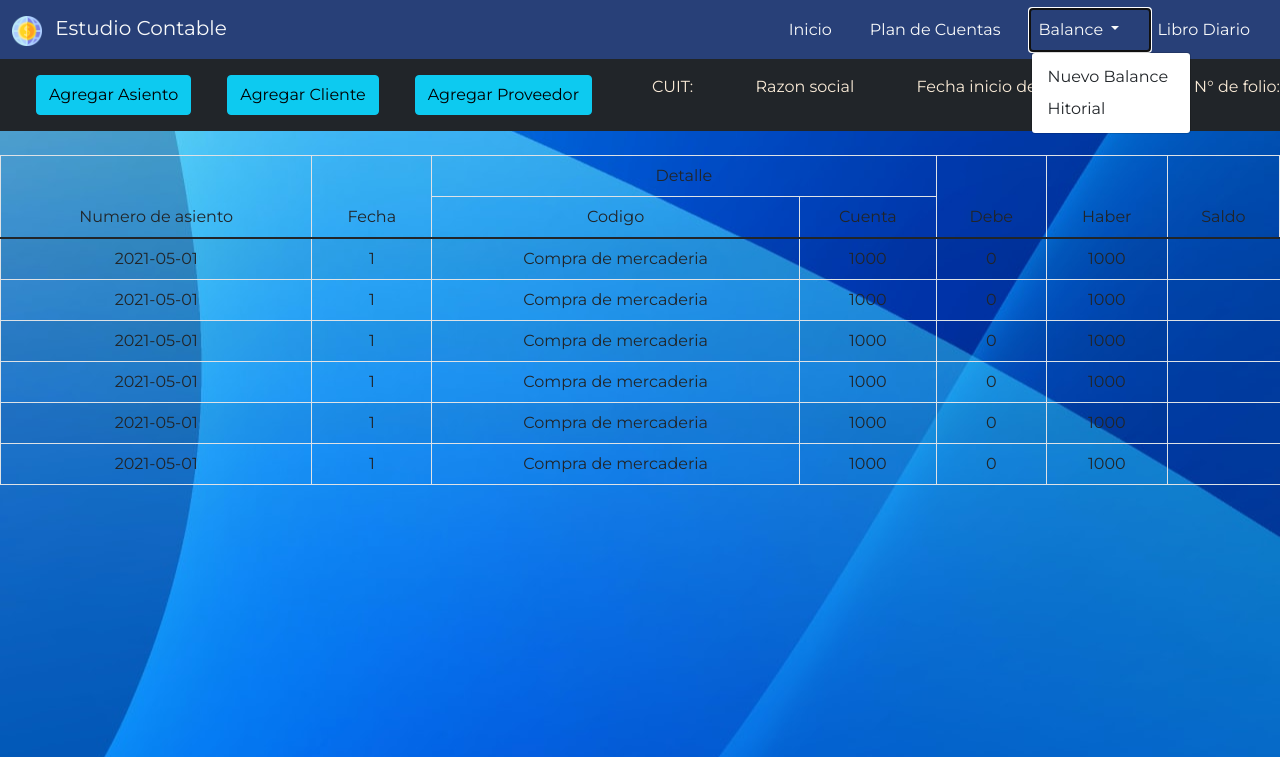
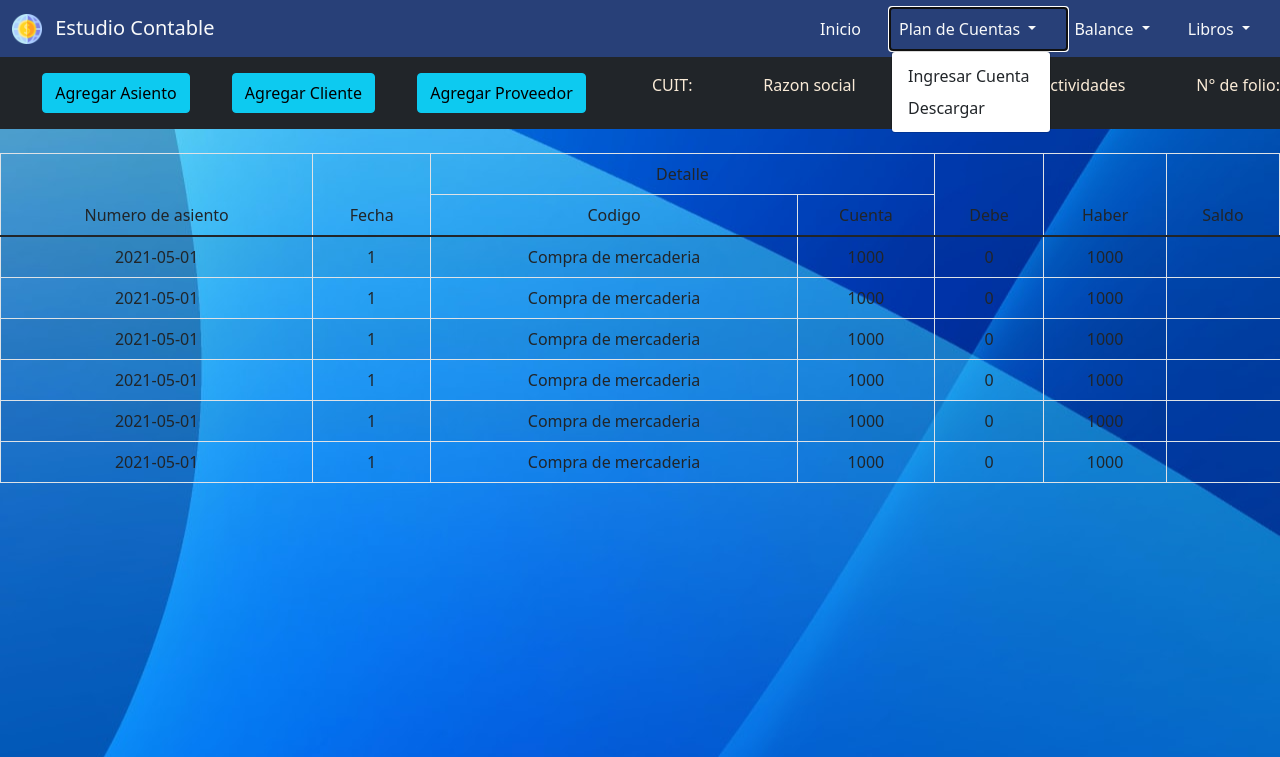
Before and after one commit to Lucasst97/economiaEmpresarial, a PHP site: page /libro_diario.php in a window 1280 px wide, after a click on "Plan de Cuentas". Shown: the top 757 px of the page. Run offline with PHP 8.4, Linux system fonts and the light colour scheme; some libraries are stand-ins or nearby versions.

Commit message:
Actualización : Segunda parte

```diff
--- a/Economia/vista/header.php
+++ b/Economia/vista/header.php
@@ -6,37 +6,14 @@
   <meta name="viewport" content="width=device-width, initial-scale=1">
   <script type="module" src="https://unpkg.com/ionicons@5.5.2/dist/ionicons/ionicons.esm.js"></script>
   <script nomodule src="https://unpkg.com/ionicons@5.5.2/dist/ionicons/ionicons.js"></script>
-
   <script src="https://code.jquery.com/jquery-latest.js"></script>
   <script language="javascript" src="js/script.js"></script>
-
+  <script src="//cdn.jsdelivr.net/npm/sweetalert2@11"></script>
   <link rel="preconnect" href="https://fonts.googleapis.com">
   <link rel="preconnect" href="https://fonts.gstatic.com" crossorigin>
   <link href="https://fonts.googleapis.com/css2?family=Montserrat&display=swap" rel="stylesheet">
-  <link rel="stylesheet" type="text/css" media="screen" href="style.css">
-
-
+  <link rel="stylesheet" type="text/css" media="screen" href="style/style.css">
   <!-- Bootstrap CSS -->
   <link href="https://cdn.jsdelivr.net/npm/bootstrap@5.1.3/dist/css/bootstrap.min.css" rel="stylesheet" integrity="sha384-1BmE4kWBq78iYhFldvKuhfTAU6auU8tT94WrHftjDbrCEXSU1oBoqyl2QvZ6jIW3" crossorigin="anonymous">
-  <style>
-    body {
-      font-family: 'Montserrat', sans-serif;
-      background-image: url('elements/background.jpg');
-      background-repeat: no-repeat;
-      background-position: center;
-      background-size: auto;
-    }
-
-    .menu-contable:hover {
-      color: black;
-      text-decoration: underline;
-    }
-
-    .card {
-      border: none;
-      width: 300px;
-      height: 450px;
-    }
-  </style>
   <title>Economia Empresarial</title>
 </head>
--- a/Economia/vista/menu.php
+++ b/Economia/vista/menu.php
@@ -1,7 +1,7 @@
 <body>
   <nav class="navbar navbar-expand-lg " style="background-color: #284078;">
     <div class="container-fluid align-self-center">
-      <a class="navbar-brand d-block text-light " href="#">
+      <a class="navbar-brand d-block text-light " href="index.php">
         <img src="elements/economy.png" alt="" width="30" height="30" class="d-inline-block align-text-top me-2">
         Estudio Contable
       </a>
@@ -11,12 +11,17 @@
       <div class="collapse navbar-collapse position-absolute end-0" id=" navbarSupportedContent">
         <ul class="navbar-nav me-auto mb-2 mb-lg-0 pull-xs-left">
           <li class="nav-item">
-            <a class="nav-link active text-light menu-contable" style="padding-right: 30px" aria-current="page" href="#">Inicio</a>
+            <a class="nav-link active text-light menu-contable" style="padding-right: 30px" aria-current="page" href="index.php">Inicio</a>
           </li>
 
-          <li class="nav-item">
-            <a class="nav-link text-light menu-contable" style="padding-right: 30px" href="#">Plan de Cuentas
+          <li class="nav-item dropdown">
+            <a class="nav-link dropdown-toggle text-light menu-contable" style="padding-right: 30px" href="#" id="navbarDropdown" role="button" data-bs-toggle="dropdown" aria-expanded="false">
+              Plan de Cuentas
             </a>
+            <ul class="dropdown-menu" aria-labelledby="navbarDropdown">
+              <li><a class="dropdown-item menu-contable" href="cuentas.php">Ingresar Cuenta</a></li>
+              <li><a class="dropdown-item menu-contable" href="tabla_valores.php">Descargar</a></li>
+            </ul>
           </li>
 
           <li class="nav-item dropdown">
@@ -25,12 +30,20 @@
             </a>
             <ul class="dropdown-menu" aria-labelledby="navbarDropdown">
               <li><a class="dropdown-item menu-contable" href="#">Nuevo Balance</a></li>
-              <li><a class="dropdown-item menu-contable" href="#">Hitorial</a></li>
+              <li><a class="dropdown-item menu-contable" href="#">Historial</a></li>
             </ul>
           </li>
 
-          <li class="nav-item">
-            <a class="nav-link text-light menu-contable" style="padding-right: 30px">Libro Diario</a>
+          <li class="nav-item dropdown">
+            <a class="nav-link dropdown-toggle text-light menu-contable" style="padding-right: 30px" href="#" id="navbarDropdown" role="button" data-bs-toggle="dropdown" aria-expanded="false">
+              Libros
+            </a>
+            <ul class="dropdown-menu" aria-labelledby="navbarDropdown">
+              <li><a class="dropdown-item menu-contable" href="libro_diario.php">Libro Diario</a></li>
+              <li><a class="dropdown-item menu-contable" href="#">Libro Mayor</a></li>
+              <li><a class="dropdown-item menu-contable" href="#">Libro de Compras</a></li>
+              <li><a class="dropdown-item menu-contable" href="#">Libro de Ventas</a></li>
+            </ul>
           </li>
 
         </ul>
```
Also changed, not shown: Economia/vista/Agregar_libro_diario.php (added, +83 -0 lines).
